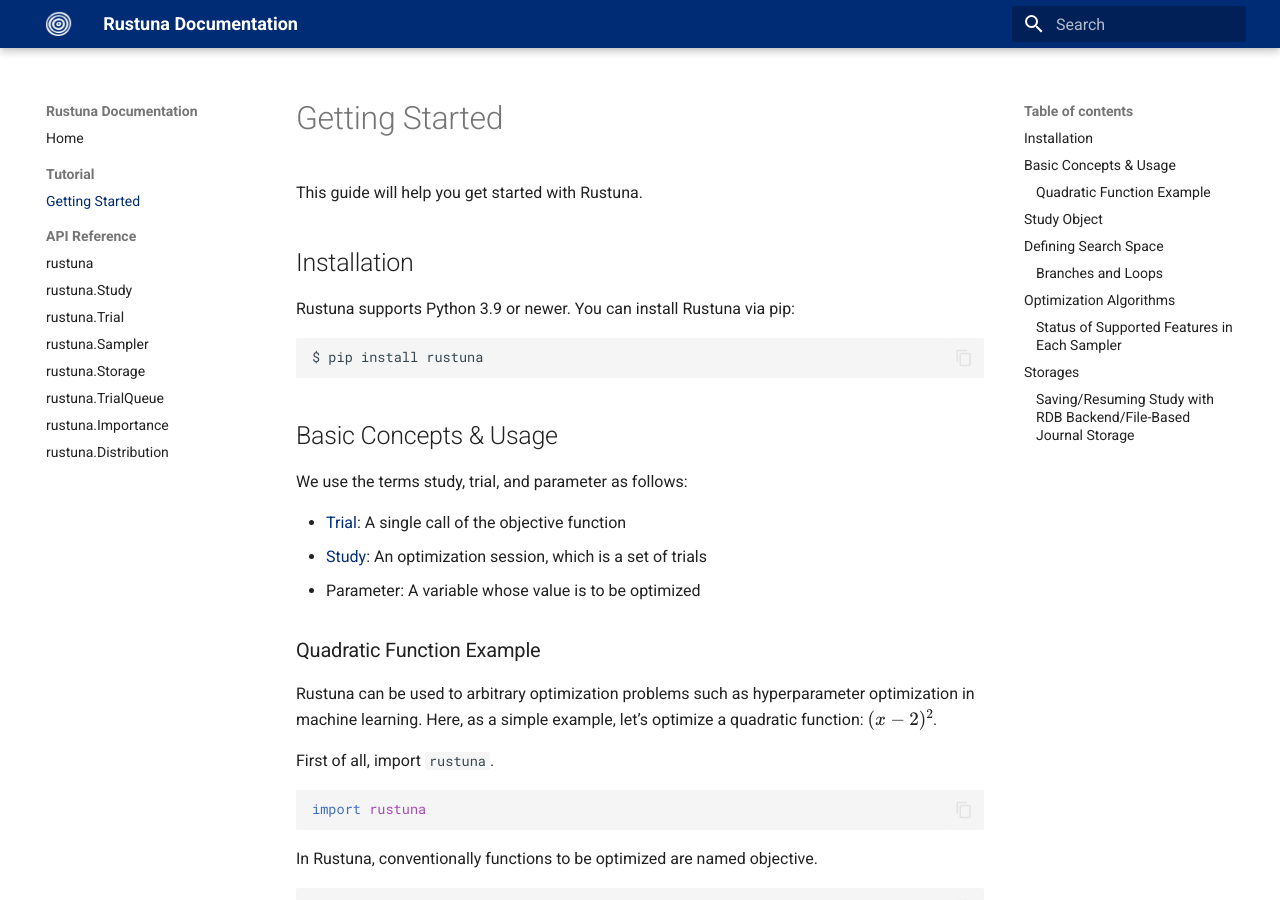
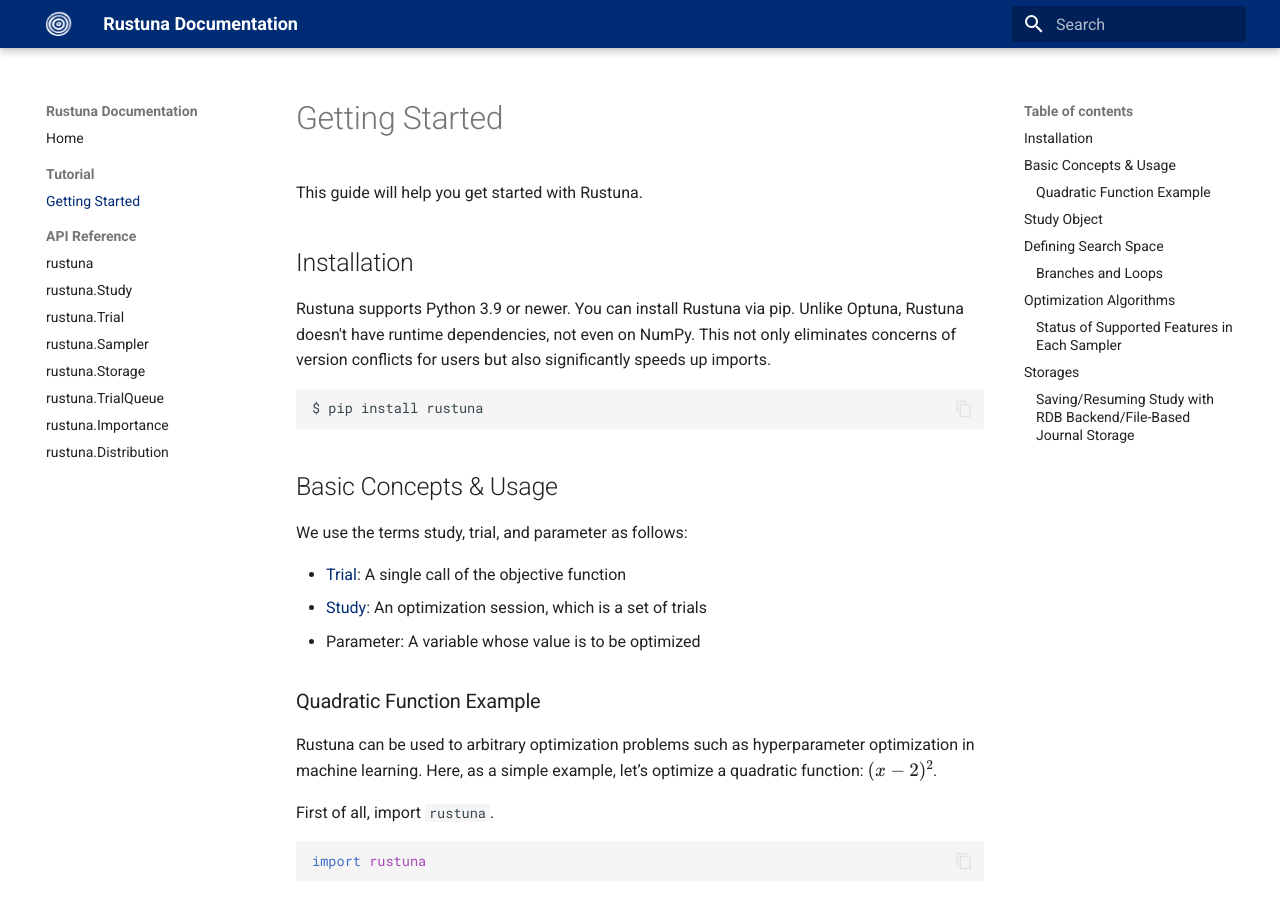
Before and after one commit to kappybar/rustuna, an MkDocs documentation site: the page built from docs/docs/tutorial/getting-started.md, in a window 1280 px wide and 900 px high. Built offline with MkDocs 1.6.1 and Material for MkDocs 9.7.7, drawn with Linux system fonts in a browser that asks for light colours.

Commit message:
Update installation section in Gettting started page

````diff
--- a/docs/docs/tutorial/getting-started.md
+++ b/docs/docs/tutorial/getting-started.md
@@ -4,7 +4,7 @@
 
 ## Installation
 
-Rustuna supports Python 3.9 or newer. You can install Rustuna via pip:
+Rustuna supports Python 3.9 or newer. You can install Rustuna via pip. Unlike Optuna, Rustuna doesn't have runtime dependencies, not even on NumPy. This not only eliminates concerns of version conflicts for users but also significantly speeds up imports.
 
 ```sh
 $ pip install rustuna
````
